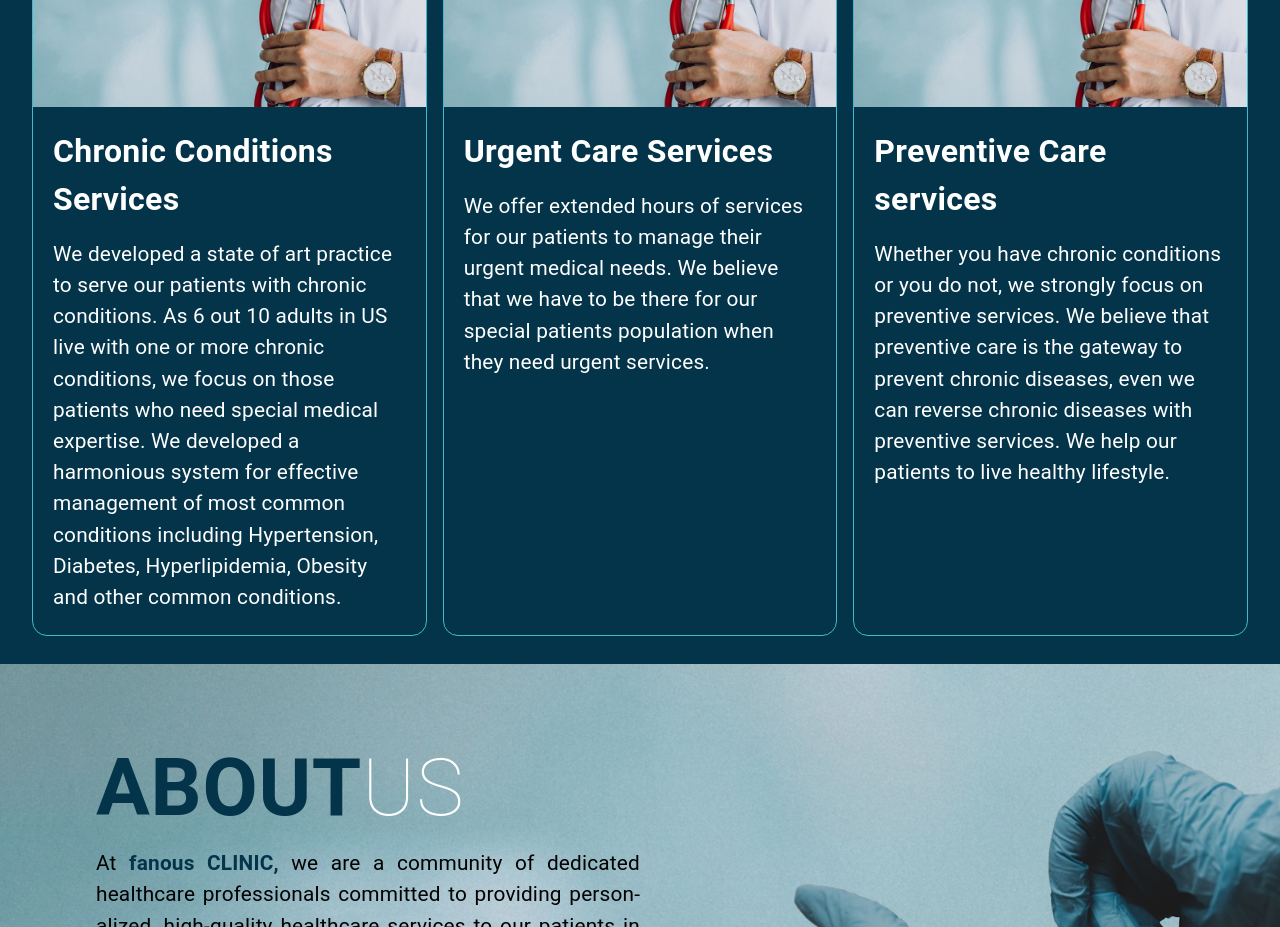
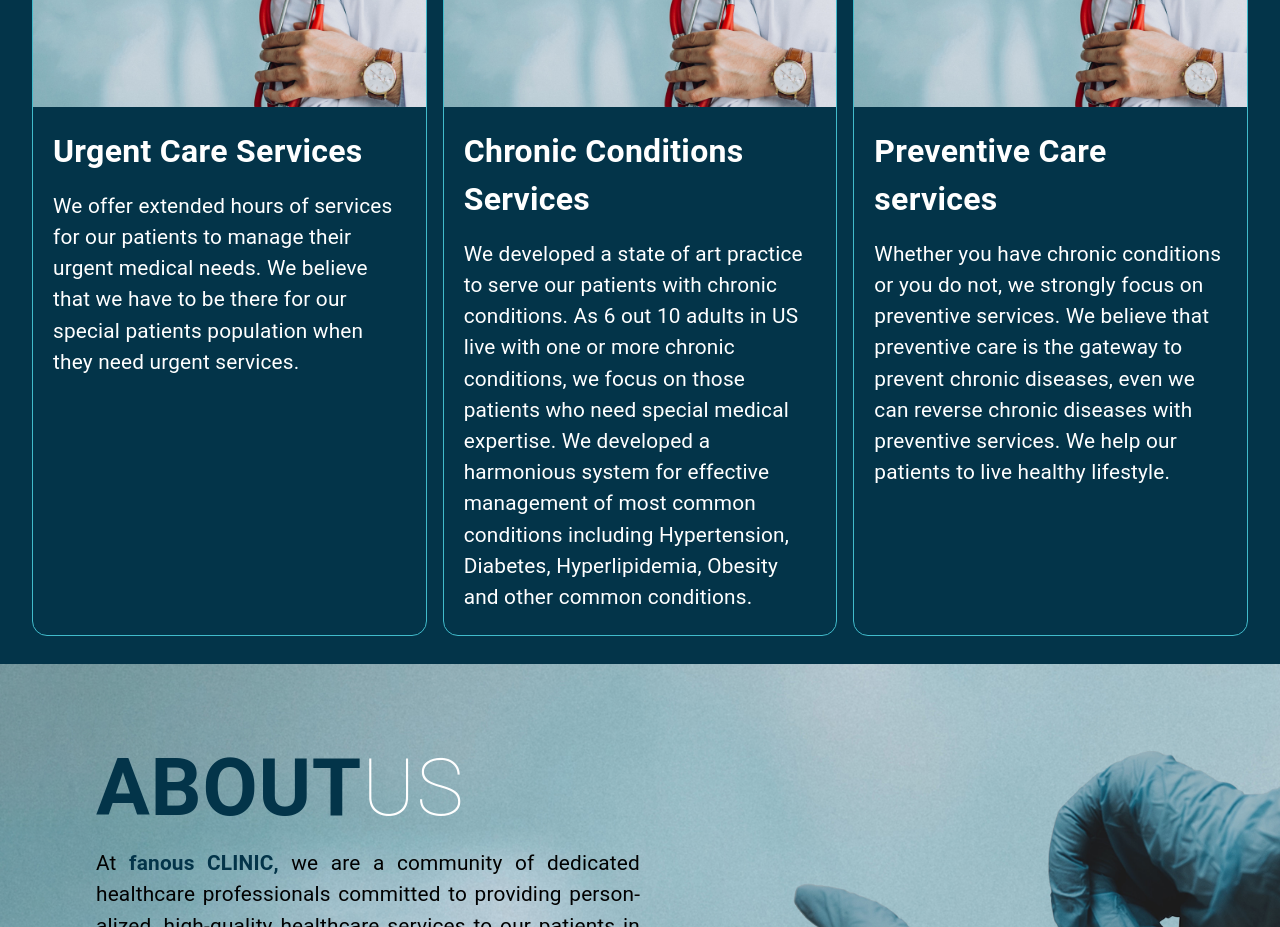
Before and after one commit to engfadymohsen/fanousclinic, a React (Create React App) app: page / in a window 1280 px wide. Shown: the part 1760-2687 px from the top of the page. Built offline with nearby package versions, Linux system fonts and the light colour scheme.

Commit message:
update services Ui

```diff
--- a/src/components/home/ourServices/Services.tsx
+++ b/src/components/home/ourServices/Services.tsx
@@ -8,13 +8,13 @@ const Services = () => {
   const services = [
     {
       imgSrc: './assets/welcome.jpg',
-      title: 'Chronic Conditions Services',
-      content: 'We developed a state of art practice to serve our patients with chronic conditions. As 6 out 10 adults in US live with one or more chronic conditions, we focus on those patients who need special medical expertise. We developed a harmonious system for effective management of most common conditions including Hypertension, Diabetes, Hyperlipidemia, Obesity and other common conditions.'
+      title: 'Urgent Care Services',
+      content: 'We offer extended hours of services for our patients to manage their urgent medical needs. We believe that we have to be there for our special patients population when they need urgent services.'
     },
     {
       imgSrc: './assets/welcome.jpg',
-      title: 'Urgent Care Services',
-      content: 'We offer extended hours of services for our patients to manage their urgent medical needs. We believe that we have to be there for our special patients population when they need urgent services.'
+      title: 'Chronic Conditions Services',
+      content: 'We developed a state of art practice to serve our patients with chronic conditions. As 6 out 10 adults in US live with one or more chronic conditions, we focus on those patients who need special medical expertise. We developed a harmonious system for effective management of most common conditions including Hypertension, Diabetes, Hyperlipidemia, Obesity and other common conditions.'
     },
     {
       imgSrc: './assets/welcome.jpg',
```
